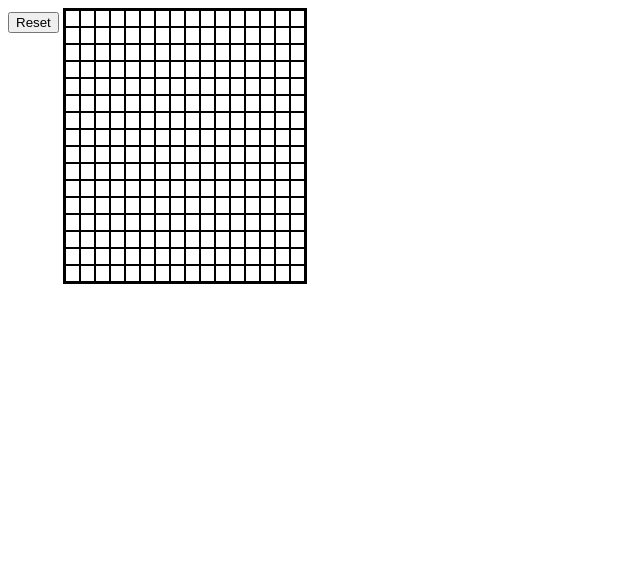
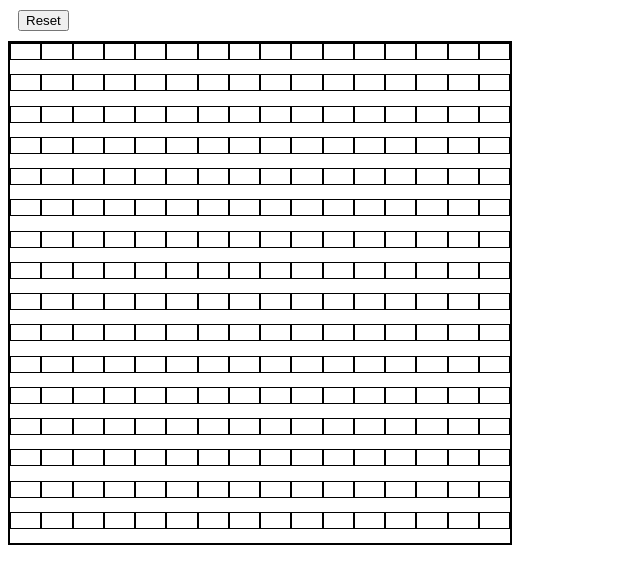
Before and after one commit to eriktn/Etch-a-Sketch, a plain HTML site: page index.html in a window 1280 px wide. Shown: the whole page, without its empty margins (0-640 px from the left). Drawn offline with Linux system fonts and the light colour scheme.

Commit message:
modify css of container

```diff
--- a/style.css
+++ b/style.css
@@ -1,6 +1,12 @@
 #container {
     display: inline-grid;
-    grid-template-columns: 15px 15px 15px 15px 15px 15px 15px 15px 15px 15px 15px 15px 15px 15px 15px 15px;
+    width: 500px;
+    height: 500px;
+    grid-template-columns: auto auto auto auto auto auto auto auto auto auto auto auto auto auto auto auto;
     border: 2px solid black;
     padding: 0;
 }
+button {
+    display: block;
+    margin: 10px;
+}
```
